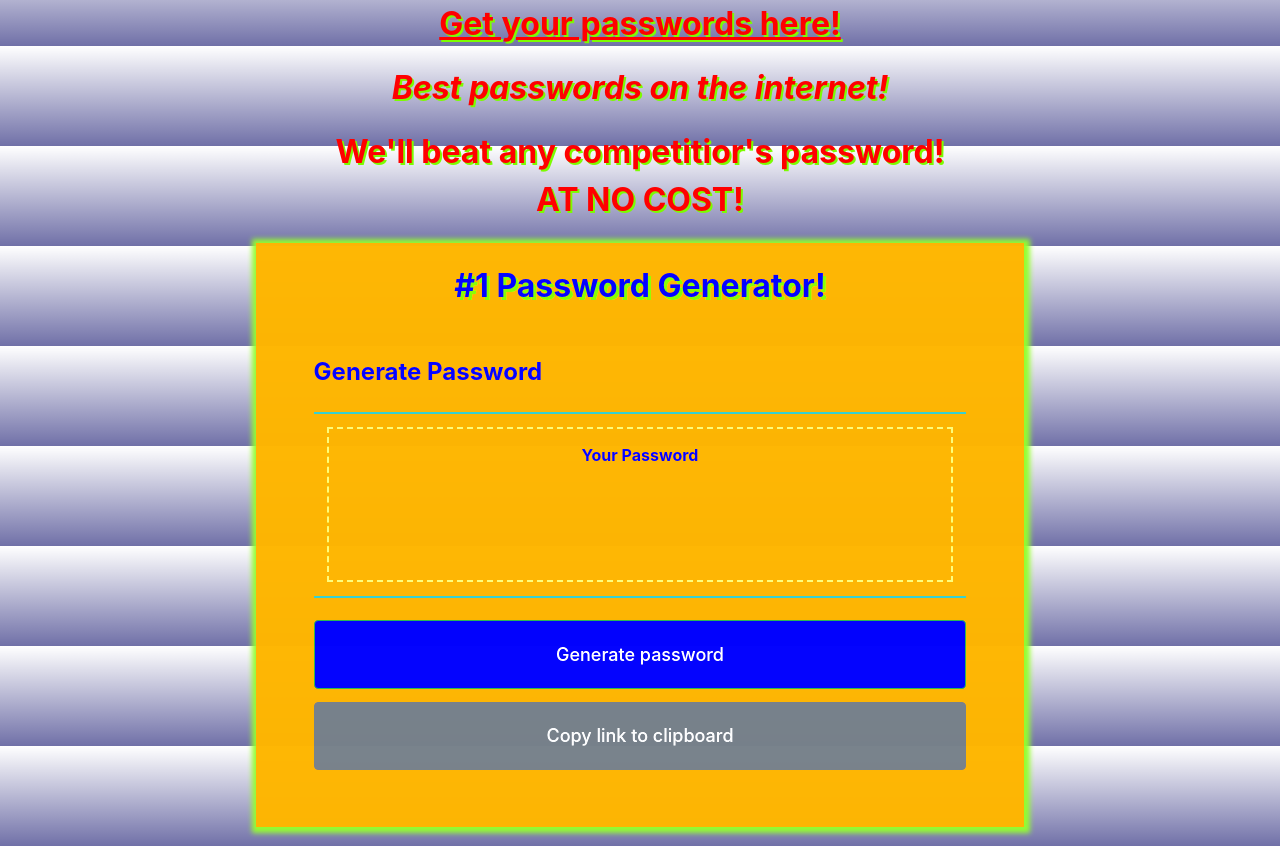
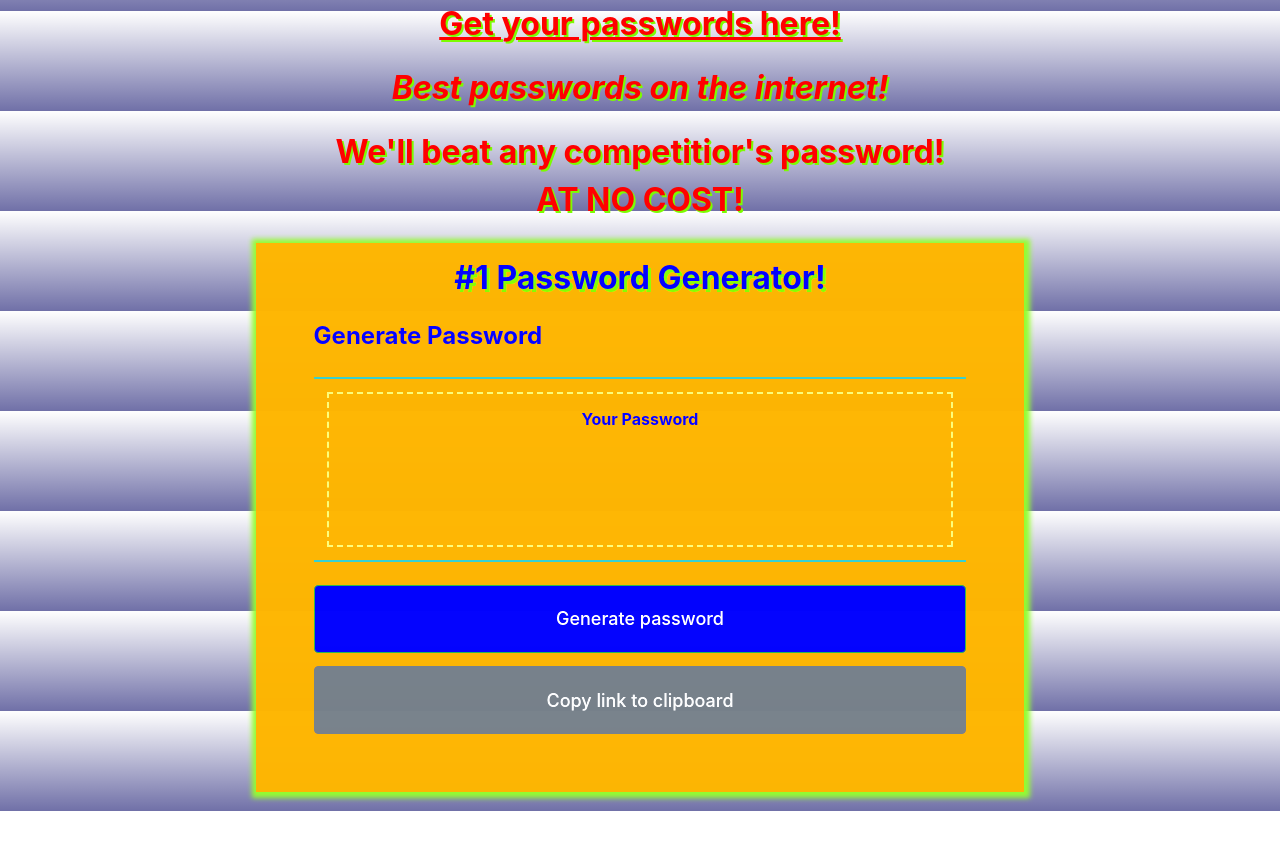
Before and after one commit to SpencerFalor-Ward/Geocities-Password-Generator, a plain HTML site: page index.html in a window 1280 px wide. After the commit the page ends 811 px from the top, so only its background shows below. Drawn offline with nearby package versions, Linux system fonts and the light colour scheme.

Commit message:
more "filalized" css

```diff
--- a/assets/css/style.css
+++ b/assets/css/style.css
@@ -32,10 +32,10 @@ h1 {
   color: blue;
   font-size: xx-large;
   text-align: center;
-  line-height: 1.5;
+  line-height: 1;
   text-shadow: 3px 3px lawngreen;
   filter: brightness(1);
-  padding-bottom: 6%;
+  padding-bottom: 3%;
 }
 
 h2 {
```
Also changed, not shown: generatorScreenCapture.JPG (added).
